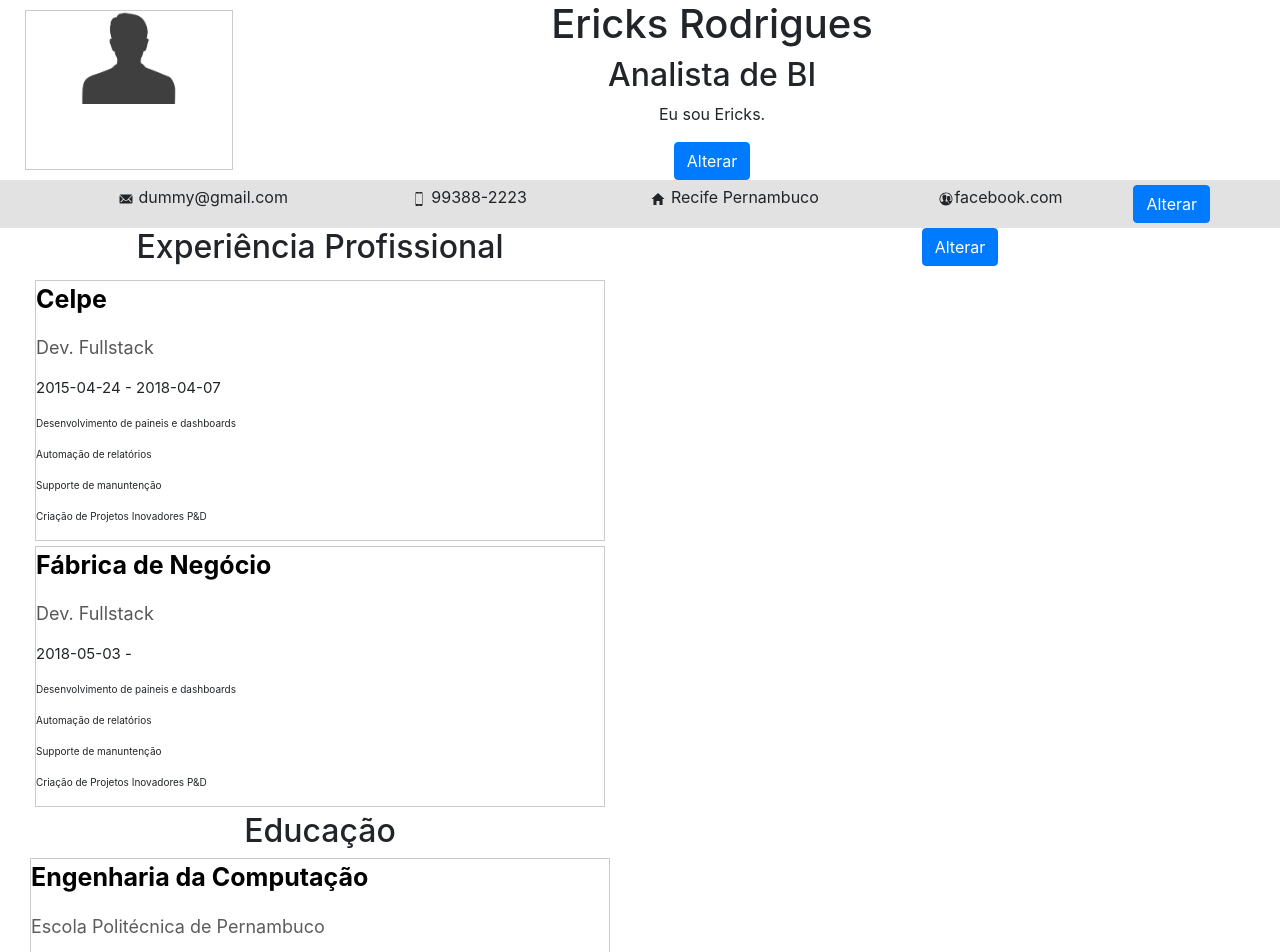
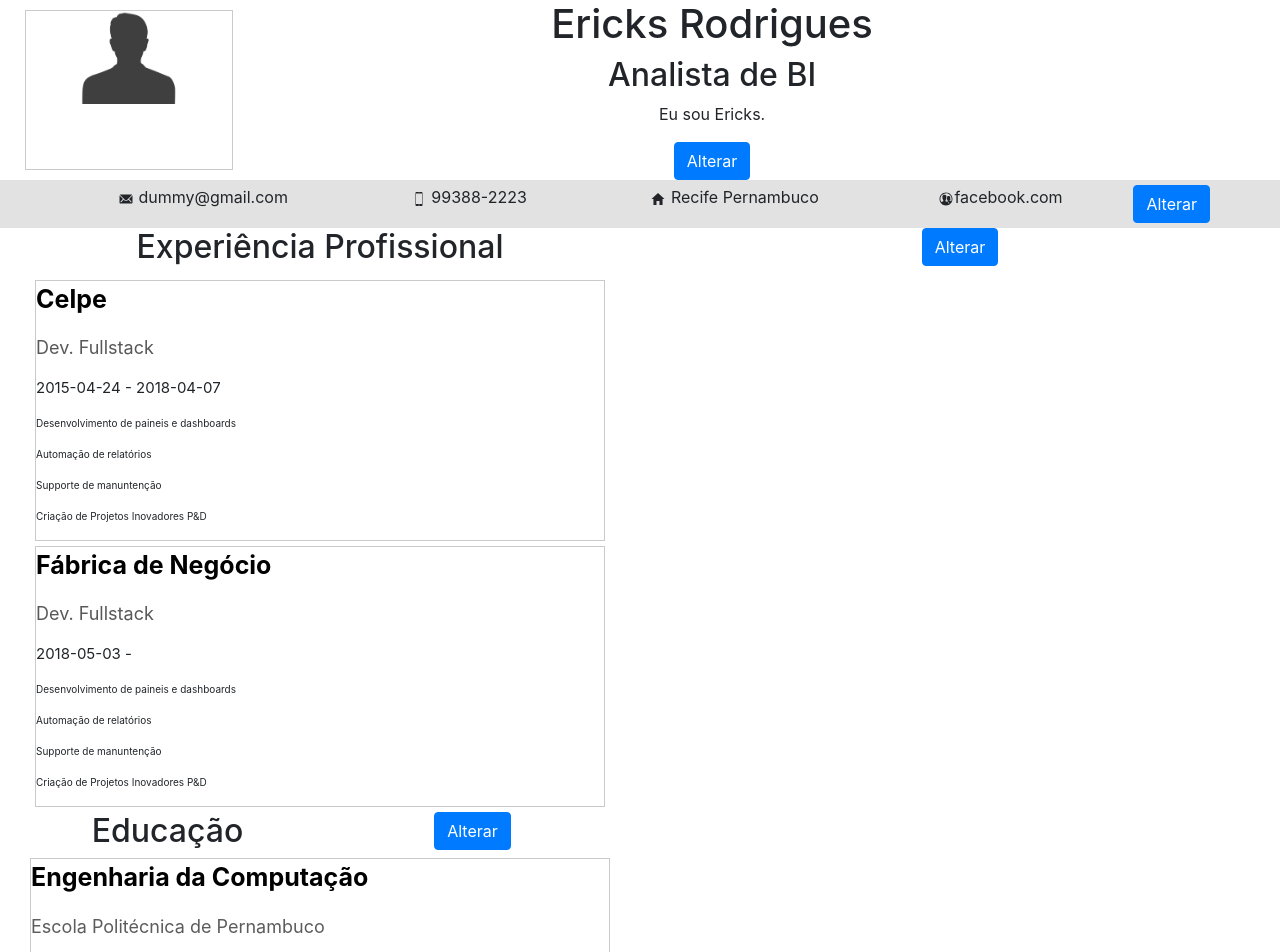
Before and after one commit to ericksrodrigues/codigocomcafe, a React (Create React App) app: page / in a window 1280 px wide. Shown: the top 952 px of the page. Built offline with nearby package versions, Linux system fonts and the light colour scheme.

Commit message:
Hoc ListDisplay
ListDisplay in development, some organizational improvements, customTypes added

```diff
--- a/src/components/Education/Educations.tsx
+++ b/src/components/Education/Educations.tsx
@@ -1,8 +1,9 @@
 import React, { Component } from 'react';
 import { Container, Row, Col } from 'reactstrap';
+import { Education } from '../../utils/customTypes';
+import ModalUpdate from '../../hoc/ModalUpdate/ModalUpdate';
+import ModalEducations from './ModalEducations/ModalEducations';
 import './Educations.scss';
-
-type Education = {course: string, institution: string, start_date: string, end_date: string}
 
 interface IProps {
     educations?: Education[]
@@ -14,9 +15,22 @@ interface IState {
 
 class Educations extends Component<IProps, IState> {
 
+    onSubmithandler = (): void => {
+
+    }
+
     public render() {
+
         return (
             <Container fluid>
+                <Row>
+                    <Col><h2>Educação</h2></Col>
+                    <Col>
+                        <ModalUpdate title="Adicionar nova educação" onSubmitHandler={this.onSubmithandler}>
+                            {/* <ModalEducations /> */}
+                        </ModalUpdate>
+                    </Col>
+                </Row>
                 <Row>
                     <Col>
                         {
--- /dev/null
+++ b/src/components/Education/ModalEducations/ModalEducations.tsx
@@ -0,0 +1,19 @@
+import React from 'react';
+import { Container, Row, Col } from 'reactstrap';
+import { Education } from '../../../utils/customTypes';
+
+interface IProps {
+    educations: Education[]
+}
+
+const ModalEducations: React.FC<IProps> = (props) => (
+    <Container fluid>
+        <Row>
+            <Col>
+
+            </Col>
+        </Row>
+    </Container>
+);
+
+export default ModalEducations;
--- a/src/components/WorkExperience/WorkExperience.tsx
+++ b/src/components/WorkExperience/WorkExperience.tsx
@@ -1,8 +1,7 @@
 import React, { Component } from 'react';
 import { Container, Row, Col } from 'reactstrap';
+import { Experience } from '../../utils/customTypes';
 import './WorkExperience.scss';
-
-type Experience = {job_name: string, rule: string, start_date: string, end_date: string, tasks: string[]};
 
 interface IProps {
     experiences?: Experience[]
@@ -16,6 +15,11 @@ class WorkExperience extends Component<IProps, IState> {
     public render() {
         return (
             <Container fluid>
+                <Row>
+                    <Col>
+                        <h2>Experiência Profissional</h2>
+                    </Col>
+                </Row>
                 <Row>
                     <Col>
                         {
--- a/src/container/Resume/Resume.tsx
+++ b/src/container/Resume/Resume.tsx
@@ -66,7 +66,6 @@ class Resume extends Component<IProps, IState> {
                 <Row className="resume__content">
 
                     <Col>
-                        <h2>Experiência Profissional</h2>
                         <WorkExperience
                             experiences={[
                                 {
@@ -88,7 +87,6 @@ class Resume extends Component<IProps, IState> {
                             ]}
                         />
 
-                        <h2>Educação</h2>
                         <Educations
                             educations={[
                                 {
--- /dev/null
+++ b/src/utils/customTypes.ts
@@ -0,0 +1,2 @@
+export type Education = {course: string, institution: string, start_date: string, end_date: string};
+export type Experience = {job_name: string, rule: string, start_date: string, end_date: string, tasks: string[]};
```
Also changed, not shown: src/hoc/ListDisplay/ListDisplay.tsx (added), 1 other file (tests, documents, lock files or other folders).
